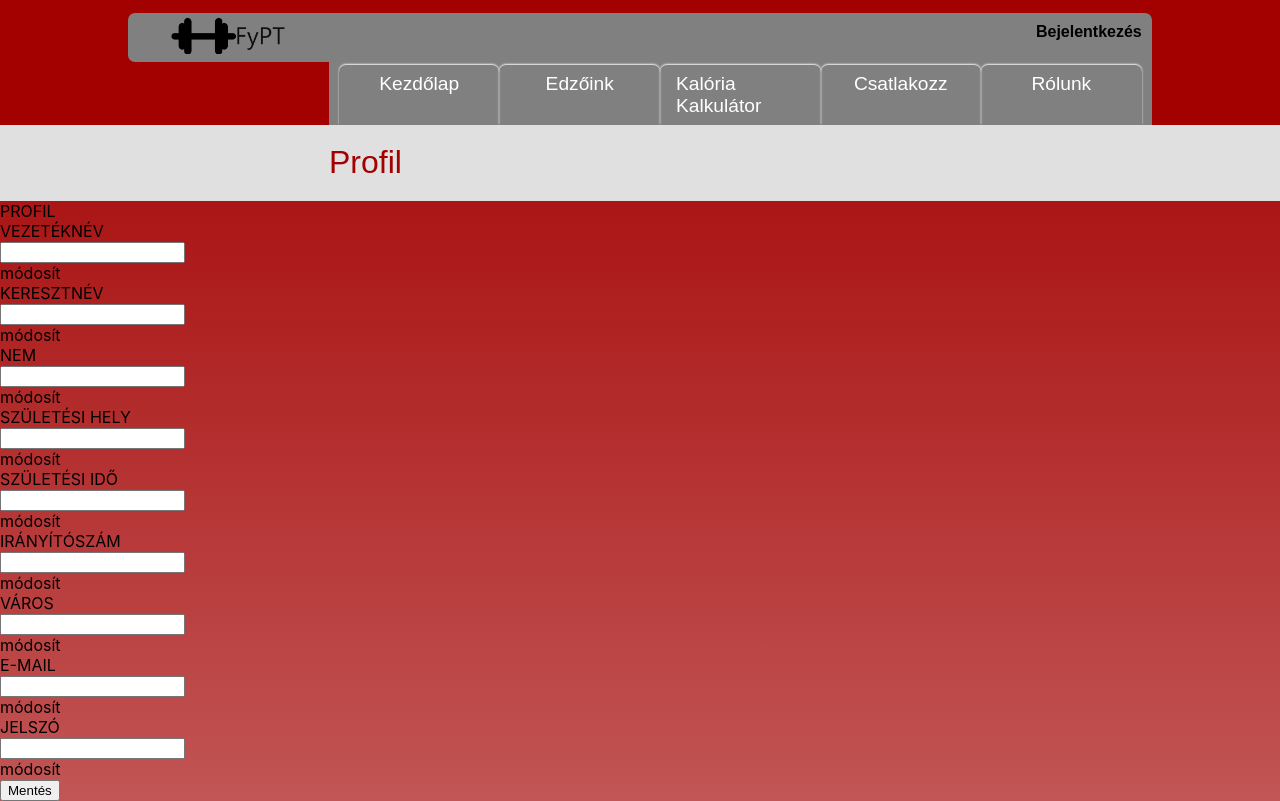
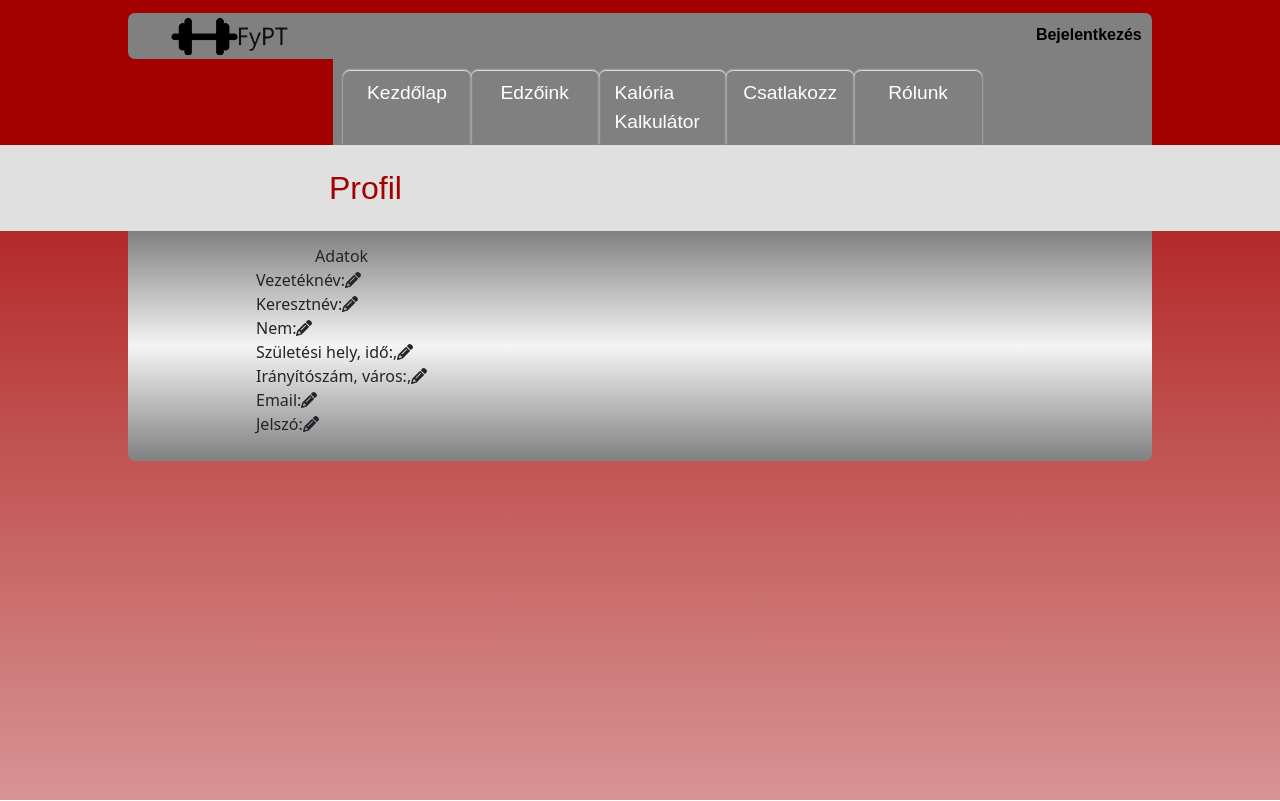
Before and after one commit to laki5000/Fypt_szakdolgozat, a React (Create React App) app in the folder reactjs/: page /profilePage in a window 1280 px wide. Built offline with nearby package versions, Linux system fonts and the light colour scheme.

Commit message:
refactor

```diff
--- a/reactjs/package.json
+++ b/reactjs/package.json
@@ -12,6 +12,7 @@
     "@testing-library/react": "^13.4.0",
     "@testing-library/user-event": "^13.5.0",
     "axios": "^1.5.1",
+    "bootstrap": "^5.3.2",
     "cors": "^2.8.5",
     "react": "^18.2.0",
     "react-dom": "^18.2.0",
--- a/reactjs/src/App.css
+++ b/reactjs/src/App.css
@@ -212,3 +212,9 @@ body {
   padding-left: 15%;
   padding-top: 2%;
 }
+
+.divprflpc {
+  background-color: white;
+  width: 100%;
+  height: 100px;
+}
--- a/reactjs/src/App.jsx
+++ b/reactjs/src/App.jsx
@@ -1,4 +1,5 @@
 import "./App.css";
+import "bootstrap/dist/css/bootstrap.min.css";
 import React, { useState, useEffect } from "react";
 import {
   BrowserRouter as Router,
--- a/reactjs/src/components/joinForm.jsx
+++ b/reactjs/src/components/joinForm.jsx
@@ -99,13 +99,13 @@ const JoinForm = (props) => {
         if (res) {
           TrainerService.getTrainerByUserId(id).then((res) => {
             if (res.data) {
-              props.history.push("/homePage");
+              history.push("/homePage");
             }
           });
         }
       });
     } else {
-      props.history.push("/loginPage");
+      history.push("/loginPage");
     }
     setNewState({ ...actualState, user_id: id });
   }, []);
--- a/reactjs/src/components/navBar.jsx
+++ b/reactjs/src/components/navBar.jsx
@@ -1,5 +1,5 @@
 import React, { useState, useEffect } from "react";
-import { Link, withRouter } from "react-router-dom";
+import { withRouter } from "react-router-dom";
 import { FontAwesomeIcon } from "@fortawesome/react-fontawesome";
 import { faUser } from "@fortawesome/free-solid-svg-icons";
 import { faUserTie } from "@fortawesome/free-solid-svg-icons";
--- a/reactjs/src/components/profileForm.jsx
+++ b/reactjs/src/components/profileForm.jsx
@@ -1,131 +1,181 @@
-import { Component } from 'react';
-import UserService from '../services/userService';
+import React, { useState, useEffect } from "react";
+import { FontAwesomeIcon } from "@fortawesome/react-fontawesome";
+import { faPencil } from "@fortawesome/free-solid-svg-icons";
+import { faCheck } from "@fortawesome/free-solid-svg-icons";
+import { faX } from "@fortawesome/free-solid-svg-icons";
+import UserService from "../services/userService";
 
-export default class ProfileForm extends Component{
-    constructor(props){
-        super(props)
+const ProfileForm = (props) => {
+  const [actualState, setNewState] = useState({
+    vezetek_nev_input_visibility: false,
+    vezetek_nev: "",
+    kereszt_nev: "",
+    nem: "",
+    szul_hely: "",
+    szul_ido: "",
+    iranyitoszam: "",
+    lakhely_varos: "",
+    email: "",
+    jelszo: "",
+    id: "",
+  });
 
-        this.state = {
-          vezetek_nev: '',
-          kereszt_nev: '',
-          nem: '',
-          szul_hely: '',
-          szul_ido: '',
-          iranyitoszam: '',
-          lakhely_varos: '',
-          email: '',
-          jelszo: '',
-          id: ''
+  const changeField = (statetochange) => {
+    switch (statetochange) {
+      case "vezetek_nev":
+        setNewState({ ...actualState, vezetek_nev_input_visibility: true });
+        break;
     }
+  };
 
-        this.changeVezetekNevHandler = this.changeVezetekNevHandler.bind(this);
-        this.changeKeresztNevHandler = this.changeKeresztNevHandler.bind(this);
-        this.changeNemHandler = this.changeNemHandler.bind(this);
-        this.changeSzulHelyHandler = this.changeSzulHelyHandler.bind(this);
-        this.changeSzulidoHandler = this.changeSzulidoHandler.bind(this);
-        this.changeIranyitoszamHandler = this.changeIranyitoszamHandler.bind(this);
-        this.changeLakhelyVarosHandler = this.changeLakhelyVarosHandler.bind(this);
-        this.changeEmailHandler = this.changeEmailHandler.bind(this);
-        this.changeJelszoHandler = this.changeJelszoHandler.bind(this);
-        this.saveUser = this.saveUser.bind(this);
+  const saveField = (statetochange) => {
+    switch (statetochange) {
+      case "vezetek_nev":
+        setNewState({ ...actualState, vezetek_nev_input_visibility: false });
+        break;
     }
+  };
 
-    changeVezetekNevHandler= (event) => {
-        this.setState({vezetek_nev: event.target.value});
+  const clearChanges = (statetochange) => {
+    switch (statetochange) {
+      case "vezetek_nev":
+        setNewState({ ...actualState, vezetek_nev_input_visibility: false });
+        break;
     }
+  };
 
-      changeKeresztNevHandler= (event) => {
-        this.setState({kereszt_nev: event.target.value});
-      }
+  const changeVezetekNevHandler = (event) => {
+    setNewState({ ...actualState, vezetek_nev: event.target.value });
+  };
 
-      changeNemHandler= (event) => {
-        this.setState({nem: event.target.value});
-      }
-
-      changeSzulHelyHandler= (event) => {
-        this.setState({szul_hely: event.target.value});
-      }
-
-      changeSzulidoHandler= (event) => {
-        this.setState({szul_ido: event.target.value});
-      }
-
-      changeIranyitoszamHandler= (event) => {
-        this.setState({iranyitoszam: event.target.value});
-      }
-
-      changeLakhelyVarosHandler= (event) => {
-        this.setState({lakhely_varos: event.target.value});
-      }
-
-      changeEmailHandler= (event) => {
-        this.setState({email: event.target.value});
-      }
-
-      changeJelszoHandler= (event) => {
-        this.setState({jelszo: event.target.value});
-      }
-
-      saveUser= () => {
-        let user = {vezetekNev: this.state.vezetek_nev, keresztNev: this.state.kereszt_nev, nem: this.state.nem, szulHely: this.state.szul_hely, szulIdo: this.state.szul_ido, iranyitoSzam: this.state.iranyitoszam, lakhelyVaros: this.state.lakhely_varos, eMail: this.state.email, jelszo: this.state.jelszo, id: this.state.id}
-        UserService.saveUser(user);
-        alert('Az adataidat sikeresen megváltoztattad!');
-      }
-
-      componentDidMount(){
-        const token = localStorage.getItem('token');
-        const id = localStorage.getItem('id');
-        if(token && id){
-            if(UserService.authUser(token)){
-                UserService.getUserdata(id).then(res => {
-                    this.setState({vezetek_nev: res.data.vezetekNev})
-                    this.setState({kereszt_nev: res.data.keresztNev})
-                    this.setState({nem: res.data.nem})
-                    this.setState({szul_hely: res.data.szulHely})
-                    this.setState({szul_ido: res.data.szulIdo})
-                    this.setState({iranyitoszam: res.data.iranyitoSzam})
-                    this.setState({lakhely_varos: res.data.lakhelyVaros})
-                    this.setState({email: res.data.eMail})
-                    this.setState({jelszo: res.data.jelszo})
-                    this.setState({id: localStorage.getItem('id')})
-                })
+  useEffect(() => {
+    const token = localStorage.getItem("token");
+    const id = localStorage.getItem("id");
+    if (token && id) {
+      if (UserService.authUser(token)) {
+        UserService.getUserdata(id).then((res) => {
+          setNewState((prevState) => ({
+            ...prevState,
+            vezetek_nev: res.data.vezetekNev,
+            kereszt_nev: res.data.keresztNev,
+            nem: res.data.nem,
+            szul_hely: res.data.szulHely,
+            szul_ido: res.data.szulIdo,
+            iranyitoszam: res.data.iranyitoSzam,
+            lakhely_varos: res.data.lakhelyVaros,
+            email: res.data.eMail,
+            jelszo: res.data.jelszo,
+            id: id,
+          }));
+        });
       }
     }
-    }
+  }, []);
 
-    render(){
-        return(
+  return (
+    <div className="divcol pddnglr1 pddngt1 tac bgisr mrgnlr1 pddngbt1 divjnregstr">
+      <div className="divcol">
+        <div className="divrow">
+          <div className="divcol">
             <div>
-          <div>PROFIL</div>
-          <div>VEZETÉKNÉV</div>
-          <div><input name='vezetek_nev' value={this.state.vezetek_nev || ''} onChange={this.changeVezetekNevHandler}/></div>
-          <div>módosít</div>
-          <div>KERESZTNÉV</div>
-          <div><input name='kereszt_nev' value={this.state.kereszt_nev || ''} onChange={this.changeKeresztNevHandler}/></div>
-          <div>módosít</div>
-          <div>NEM</div>
-          <div><input name='nem' value={this.state.nem || ''} onChange={this.changeNemHandler}/></div>
-          <div>módosít</div>
-          <div>SZÜLETÉSI HELY</div>
-          <div><input name='szul_hely' value={this.state.szul_hely || ''} onChange={this.changeSzulHelyHandler}/></div>
-          <div>módosít</div>
-          <div>SZÜLETÉSI IDŐ</div>
-          <div><input name='szul_ido' value={this.state.szul_ido || ''} onChange={this.changeSzulidoHandler}/></div>
-          <div>módosít</div>
-          <div>IRÁNYÍTÓSZÁM</div>
-          <div><input name='iranyitoszam' value={this.state.iranyitoszam || ''} onChange={this.changeIranyitoszamHandler}/></div>
-          <div>módosít</div>
-          <div>VÁROS</div>
-          <div><input name='lakhely_varos' value={this.state.lakhely_varos || ''} onChange={this.changeLakhelyVarosHandler}/></div>
-          <div>módosít</div>
-          <div>E-MAIL</div>
-          <div><input name='email' value={this.state.email || ''} onChange={this.changeEmailHandler}/></div>
-          <div>módosít</div>
-          <div>JELSZÓ</div>
-          <div><input type='password' name='jelszo' value={this.state.jelszo || ''} onChange={this.changeJelszoHandler}/></div>
-          <div>módosít</div>
-          <div><input type='submit' value='Mentés' onClick={this.saveUser}/></div>
+              {actualState.vezetek_nev} {actualState.kereszt_nev}
             </div>
-        )
-    }
-}
+            <div className="divprflpc"></div>
+          </div>
+          <div className="divcol">
+            <div>Adatok</div>
+            <div className="divrow">
+              <div>Vezetéknév: </div>
+              {actualState.vezetek_nev_input_visibility ? (
+                <div className="divrow">
+                  <div>
+                    <input
+                      name="vezetek_nev"
+                      value={actualState.vezetek_nev}
+                      onChange={changeVezetekNevHandler}
+                    />
+                  </div>
+                  <div>
+                    <FontAwesomeIcon
+                      icon={faCheck}
+                      onClick={() => {
+                        saveField("vezetek_nev");
+                      }}
+                    />
+                  </div>
+                  <div>
+                    <FontAwesomeIcon
+                      icon={faX}
+                      onClick={() => {
+                        clearChanges("vezetek_nev");
+                      }}
+                    />
+                  </div>
+                </div>
+              ) : (
+                <div className="divrow">
+                  <div>{actualState.vezetek_nev}</div>
+                  <div>
+                    <FontAwesomeIcon
+                      icon={faPencil}
+                      onClick={() => {
+                        changeField("vezetek_nev");
+                      }}
+                    />
+                  </div>
+                </div>
+              )}
+            </div>
+            <div className="divrow">
+              <div>Keresztnév: </div>
+              <div>{actualState.kereszt_nev}</div>
+              <div>
+                <FontAwesomeIcon icon={faPencil} />
+              </div>
+            </div>
+            <div className="divrow">
+              <div>Nem: </div>
+              <div>{actualState.nem}</div>
+              <div>
+                <FontAwesomeIcon icon={faPencil} />
+              </div>
+            </div>
+            <div className="divrow">
+              <div>Születési hely, idő: </div>
+              <div>
+                {actualState.szul_hely}, {actualState.szul_ido}
+              </div>
+              <div>
+                <FontAwesomeIcon icon={faPencil} />
+              </div>
+            </div>
+            <div className="divrow">
+              <div>Irányítószám, város: </div>
+              <div>
+                {actualState.iranyitoszam}, {actualState.lakhely_varos}
+              </div>
+              <div>
+                <FontAwesomeIcon icon={faPencil} />
+              </div>
+            </div>
+            <div className="divrow">
+              <div>Email: </div>
+              <div>{actualState.email}</div>
+              <div>
+                <FontAwesomeIcon icon={faPencil} />
+              </div>
+            </div>
+            <div className="divrow">
+              <div>Jelszó: </div>
+              <div>{actualState.jelszo}</div>
+              <div>
+                <FontAwesomeIcon icon={faPencil} />
+              </div>
+            </div>
+          </div>
+        </div>
+      </div>
+    </div>
+  );
+};
+export default ProfileForm;
--- a/reactjs/src/components/registerForm.jsx
+++ b/reactjs/src/components/registerForm.jsx
@@ -77,9 +77,9 @@ const RegisterForm = (props) => {
       actualState.jelszo_megegyszer === ""
     ) {
       alert("A csillaggal jelölt mezők kitöltése kötelező!");
-    } else if (actualState.email != actualState.email_megegyszer) {
+    } else if (actualState.email !== actualState.email_megegyszer) {
       alert("A két e-mail nem egyezik!");
-    } else if (actualState.jelszo != actualState.jelszo_megegyszer) {
+    } else if (actualState.jelszo !== actualState.jelszo_megegyszer) {
       alert("A két jelszó nem egyezik!");
     } else if (
       !actualState.email.includes("@") ||
```
Also changed, not shown: 1 other file (tests, documents, lock files or other folders). Lines whose indentation alone changed are shown as unchanged.
